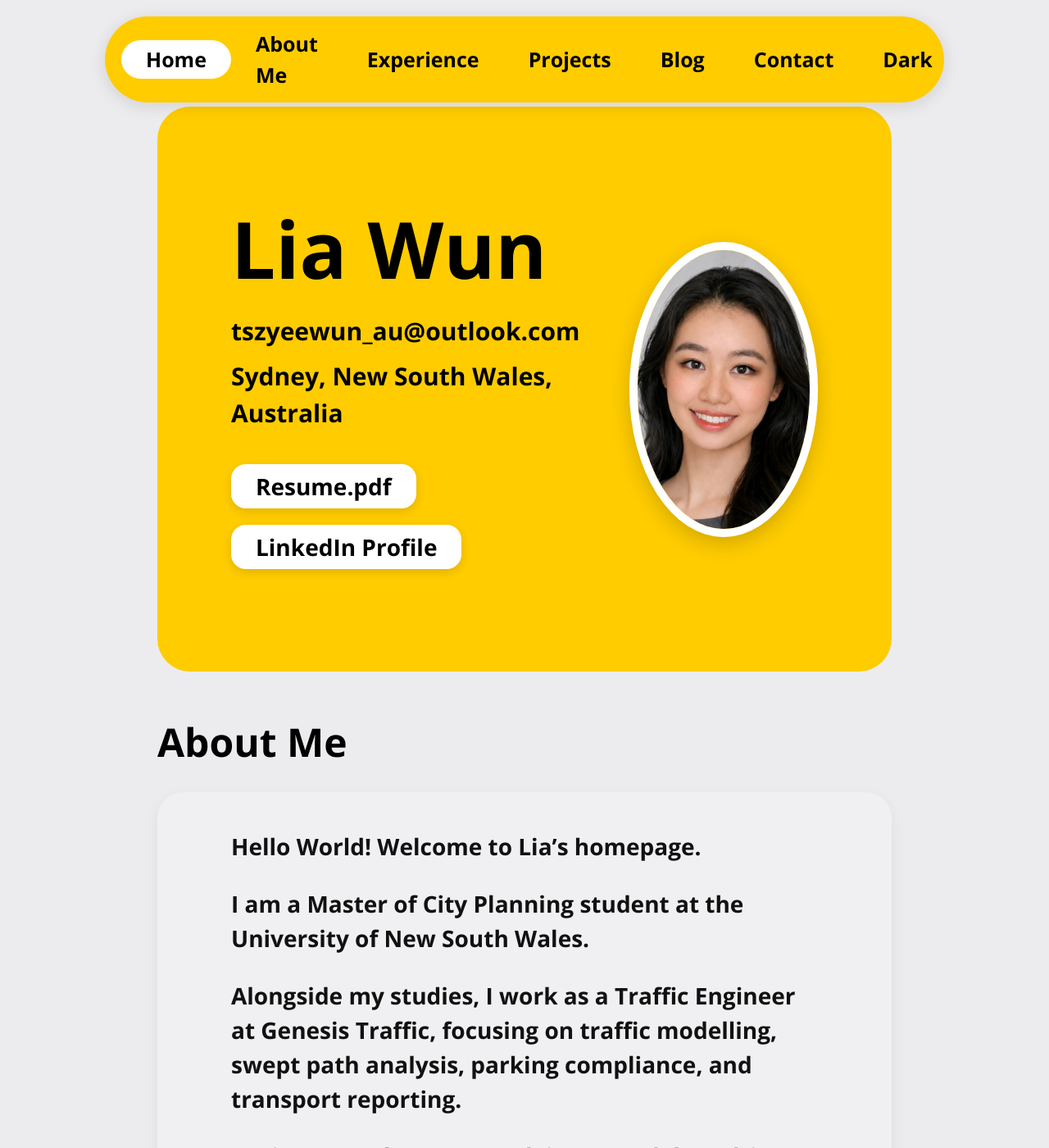
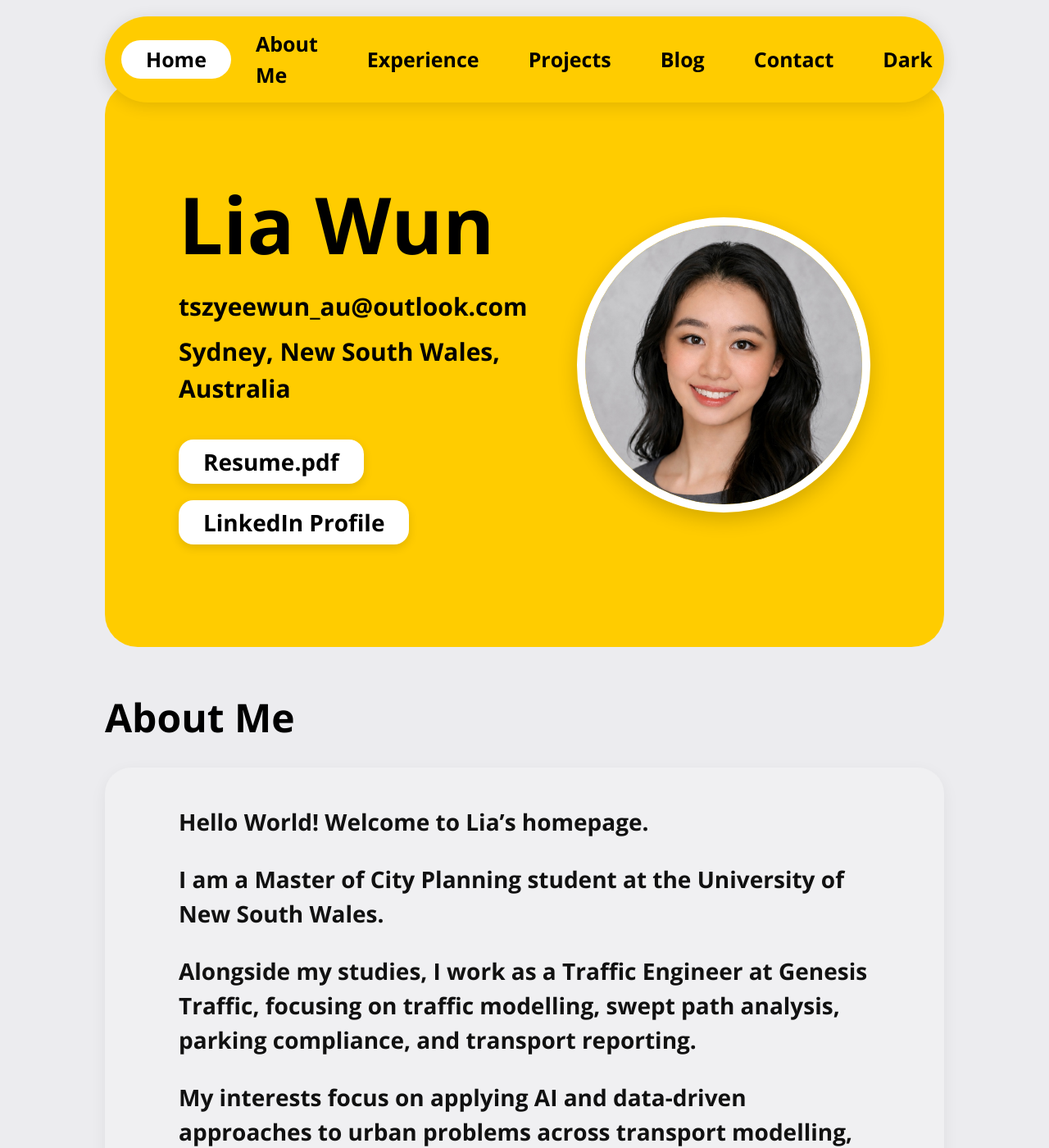
Before and after one commit to tszyeewun/tszyeewun.github.io, a Jekyll site: the page built from index.md, in a window 1280 px wide and 1400 px high. Shown: the whole window at 82% size. Built offline with Jekyll 4.4.1, drawn with Linux system fonts in a browser that asks for light colours.

Commit message:
Adjust main content width and margin

```diff
--- a/_layouts/default.html
+++ b/_layouts/default.html
@@ -90,9 +90,9 @@
     ========================= */
 
     .main-content{
-      width:70%;
+      width:80%;
       max-width:1250px;
-      margin:80px auto 0 auto;
+      margin:50px auto 0 auto;
     }
 
     /* =========================
```
